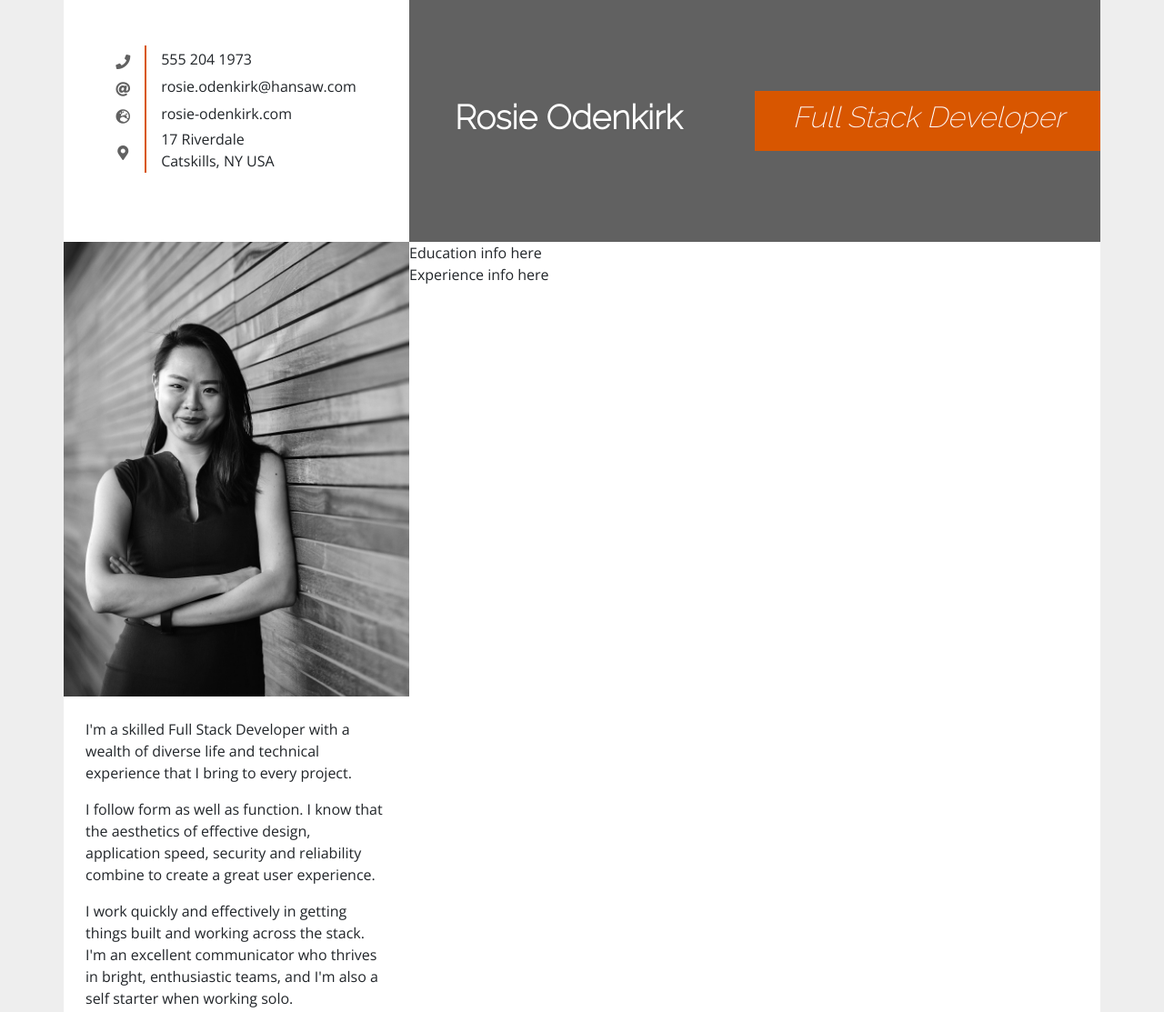
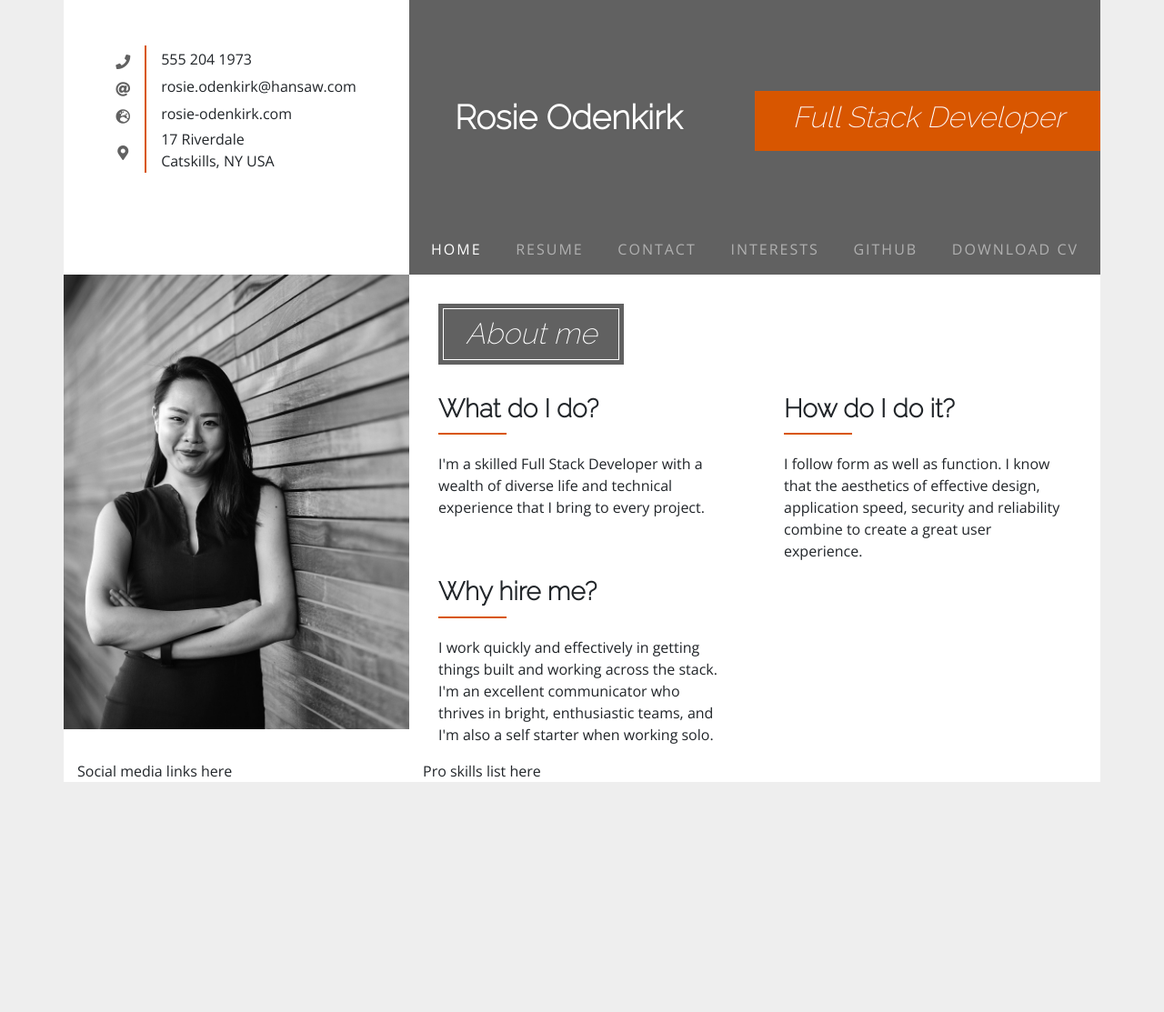
Before and after one commit to AJGreaves/resume-v2, a plain HTML site: page index.html in a window 1280 px wide. Shown: the top 1113 px of the page at 91% size. After the commit the page ends 860 px from the top, so only its background shows below. Drawn offline with nearby package versions, Linux system fonts and the light colour scheme.

Commit message:
Add about me section and navbar.

```diff
--- a/assets/css/style.css
+++ b/assets/css/style.css
@@ -19,6 +19,11 @@ body {
     background-color: white;
 }
 
+.row {
+    margin: 0;
+    padding: 0;
+}
+
 /* Headings */
 
 h1, h2, h3, h4 {
@@ -30,7 +35,7 @@ h1, h2, h3, h4 {
 #name-title-box {
     background-color: var(--dark-color);
     color: #fff;
-    padding: 100px 0;
+    padding-top: 100px;
 }
 
 h1 {
@@ -39,11 +44,15 @@ h1 {
     font-size: 2.3rem;
 }
 
-h2 {
+header h2 {
     padding-right: 50px;
     text-align: right;
     padding: 10px 40px 10px 0;
     font-style: italic;
+}
+
+h3 {
+    font-weight: bold;
 }
 
 #title-heading {
@@ -75,10 +84,19 @@ h2 {
     height: 30px;
 }
 
+/* Navigation */
+
+nav {
+    margin-top: 80px;
+    text-transform: uppercase;
+    letter-spacing: 2px;
+    font-weight: 400;
+}
+
 /* Photo and description */
 
 #photo {
-    height: 500px;
+    min-height: 500px;
     background-image: url('../images/rosie.jpg');
     background-size: cover;
     background-position: center center;
@@ -89,3 +107,31 @@ h2 {
 #description {
     padding: 1.5rem;
 }
+
+/* Three reasons */
+
+.heading-box-wrapper {
+    margin: 2rem;
+    padding: 5px;
+    background-color: var(--dark-color);
+    display: inline-block;
+}
+
+#about-me-heading {
+    padding: .5rem 1.5rem;
+    border: 1px solid white;
+    margin-bottom: 0;
+    color: white;
+    font-style: italic;
+}
+
+.three-reasons-box {
+    padding: 0 2rem;
+}
+
+.three-reasons-box > hr {
+    border: none;
+    border-bottom: 2px solid var(--accent-color);
+    width: 75px;
+    margin: 10px auto 20px 0;
+}
--- a/index.html
+++ b/index.html
@@ -15,8 +15,9 @@
 
 <body>
     <div class="container p-0">
-        <header class="row no-gutters">
-            <div class="col-4">
+        <!-- flex-column and flex-row classes reverse the heading column order on mobile screens-->
+        <header class="row no-gutters flex-column-reverse flex-md-row">
+            <div class="col-12 col-md-4">
                 <table id="contact-details">
                     <tr>
                         <th><i class="fas fa-phone"></i></th>
@@ -36,7 +37,7 @@
                     </tr>
                 </table>
             </div>
-            <div id="name-title-box" class="col-8">
+            <div id="name-title-box" class="col-12 col-md-8">
                 <div class="row no-gutters">
                     <div class="col-6">
                         <h1>Rosie Odenkirk</h1>
@@ -45,30 +46,68 @@
                         <h2>Full Stack Developer</h2>
                     </div>
                 </div>
+                <nav class="navbar navbar-expand-lg navbar-dark">
+                    <button class="navbar-toggler" type="button" data-toggle="collapse"
+                        data-target="#navbarSupportedContent" aria-controls="navbarSupportedContent"
+                        aria-expanded="false" aria-label="Toggle navigation">
+                        <span class="navbar-toggler-icon"></span>
+                    </button>
+
+                    <div class="collapse navbar-collapse" id="navbarSupportedContent">
+                        <ul class="navbar-nav justify-content-between w-100">
+                            <li class="nav-item active">
+                                <a class="nav-link" href="#">Home <span class="sr-only">(current)</span></a>
+                            </li>
+                            <li class="nav-item">
+                                <a class="nav-link" href="#">Resume</a>
+                            </li>
+                            <li class="nav-item">
+                                <a class="nav-link" href="#">Contact</a>
+                            </li>
+                            <li class="nav-item">
+                                <a class="nav-link" href="#">Interests</a>
+                            </li>
+                            <li class="nav-item">
+                                <a class="nav-link" href="#">Github</a>
+                            </li>
+                            <li class="nav-item">
+                                <a class="nav-link" href="#">Download CV</a>
+                            </li>
+                        </ul>
+                    </div>
+                </nav>
             </div>
         </header>
         <div class="row no-gutters">
             <div class="col-4">
                 <div id="photo"></div>
-                <div id="description">
-                    <p>I'm a skilled Full Stack Developer with a wealth of diverse life and technical experience that I
-                        bring to every project.</p>
-                    <p>I follow form as well as function. I know that the aesthetics of effective design,
-                        application speed, security and reliability combine to create a great user experience.</p>
-                    <p>I work quickly and effectively in getting things built and working across the stack. I'm an
-                        excellent
-                        communicator who thrives in bright, enthusiastic teams, and I'm also a self starter when
-                        working
-                        solo.</p>
-                </div>
             </div>
             <div class="col-8">
+                <div class="heading-box-wrapper">
+                    <h2 id="about-me-heading">About me</h2>
+                </div>
                 <div class="row">
-                    <div class="col-12">
-                        Education info here
+                    <div class="col-md-6 three-reasons-box">
+                        <h3>What do I do?</h3>
+                        <hr>
+                        <p>I'm a skilled Full Stack Developer with a wealth of diverse life and technical experience
+                            that I
+                            bring to every project.</p>
                     </div>
-                    <div class="col-12">
-                        Experience info here
+                    <div class="col-md-6 three-reasons-box">
+                        <h3>How do I do it?</h3>
+                        <hr>
+                        <p>I follow form as well as function. I know that the aesthetics of effective design,
+                            application speed, security and reliability combine to create a great user experience.</p>
+                    </div>
+                    <div class="col-md-6 three-reasons-box">
+                        <h3>Why hire me?</h3>
+                        <hr>
+                        <p>I work quickly and effectively in getting things built and working across the stack. I'm an
+                            excellent
+                            communicator who thrives in bright, enthusiastic teams, and I'm also a self starter when
+                            working
+                            solo.</p>
                     </div>
                 </div>
             </div>
```
